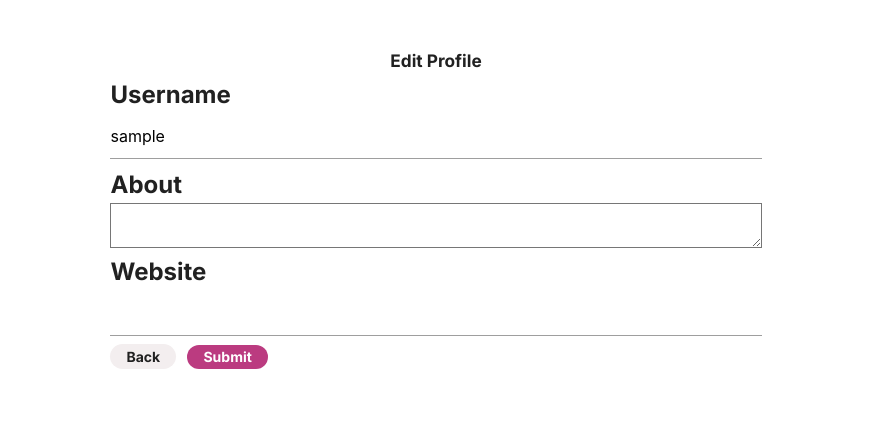
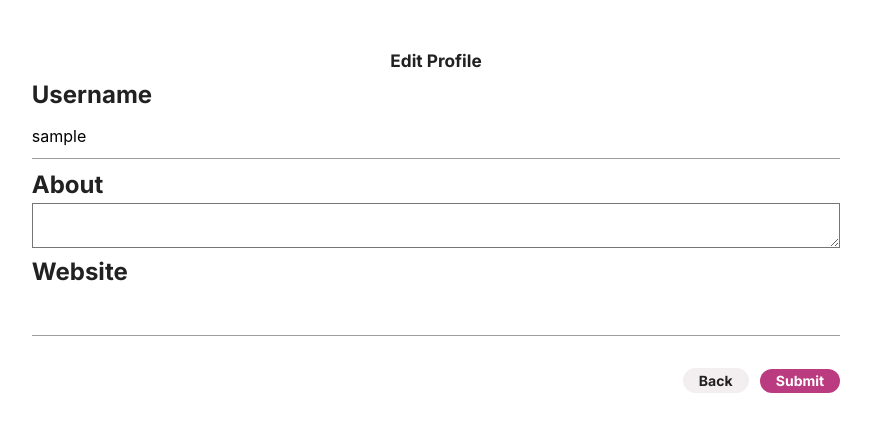
Before and after one commit to RyanneZ/Tinterest, a Django app: page /profile/edit/ in a window 1280 px wide. Shown: the part 72-504 px from the top of the page, without its empty margins (204-1075 px from the left). Run offline with Django 4.2, Linux system fonts and the light colour scheme; the visitor is signed in with stand-in values (Sample User, id 1); data comes from the database, SQL or seed files in the repository.

Commit message:
one more update on profile edit page

```diff
--- a/tinterest/main_app/static/css/style.css
+++ b/tinterest/main_app/static/css/style.css
@@ -100,6 +100,3 @@ margin-top: 8px;
   background-color: #BB3B80;
   margin-top: 270px;
 }
-.form-btns {
-
-}
--- a/tinterest/main_app/templates/editprofile.html
+++ b/tinterest/main_app/templates/editprofile.html
@@ -27,7 +27,7 @@
                 <input type="text" name="website" placeholder="{{ user.profile.website }}" value="{{ user.profile.website }}"></input>
 
 
-            <div class="form-btns">
+            <div class="btn-container right">
                 <a class="small-btn inactive" href="{% url 'profile' %}" >Back</a>
                 <button class="small-btn pink" type="submit">Submit</button>
             </div>
```
